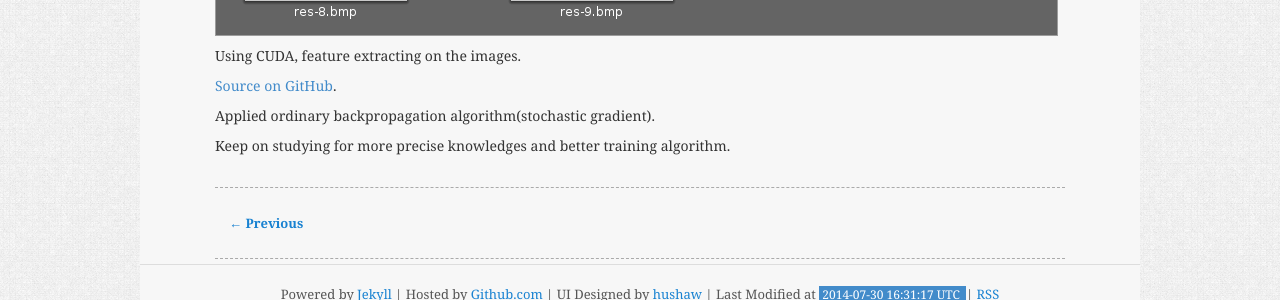
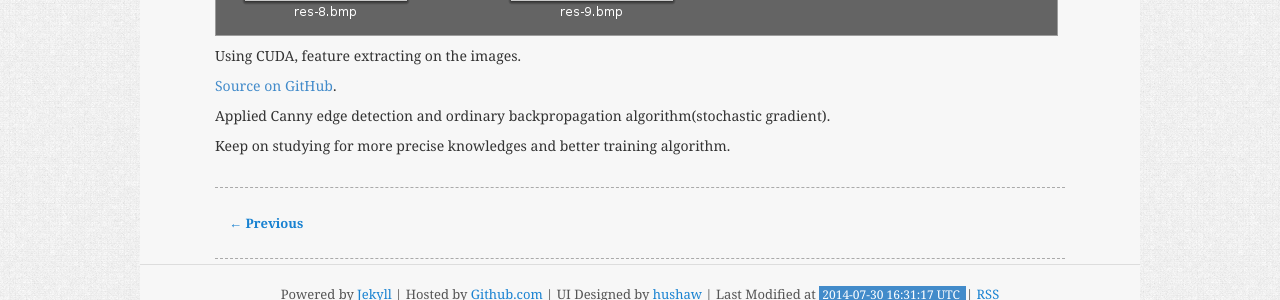
Before and after one commit to projectgalateia/projectgalateia.github.io, a Jekyll site: the page built from _posts/2014-07-31-training-autoencoder-using-animeface-dataset.md, in a window 1280 px wide. Shown: the part 1078-1378 px from the top of the page. Built offline with Jekyll 4.4.1, drawn with Linux system fonts in a browser that asks for light colours; Markdown is read by kramdown in place of the engine named in the settings.

Commit message:
Update 2014-07-31-training-autoencoder-using-animeface-dataset.md

```diff
--- a/_posts/2014-07-31-training-autoencoder-using-animeface-dataset.md
+++ b/_posts/2014-07-31-training-autoencoder-using-animeface-dataset.md
@@ -11,6 +11,6 @@ Using CUDA, feature extracting on the images.
 
 [Source on GitHub](https://github.com/projectgalateia/ml-study-autoencoder-animeface).
 
-Applied ordinary backpropagation algorithm(stochastic gradient).
+Applied Canny edge detection and ordinary backpropagation algorithm(stochastic gradient).
 
 Keep on studying for more precise knowledges and better training algorithm.
```
